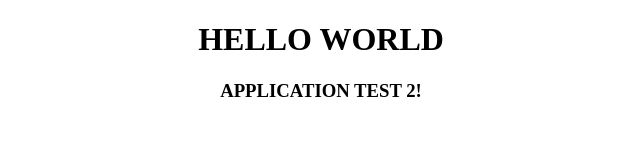
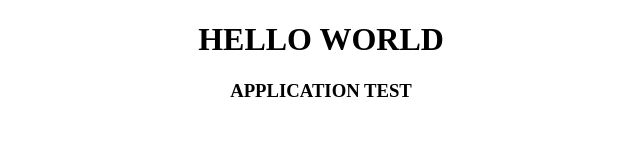
Before and after one commit to mberafta/openshift, a website: page views/index.html in a window 1280 px wide. Shown: the full height of the page, 319-959 px from the left. Drawn offline with Linux system fonts and the light colour scheme.

Commit message:
Update index.html

```diff
--- a/views/index.html
+++ b/views/index.html
@@ -8,7 +8,7 @@
 <body>
     <div style="text-align:center;">
       <h1>HELLO WORLD</h1>
-      <h3>APPLICATION TEST 2! </h3>
+      <h3>APPLICATION TEST</h3>
   </div>
 </body>
 </html>
```
